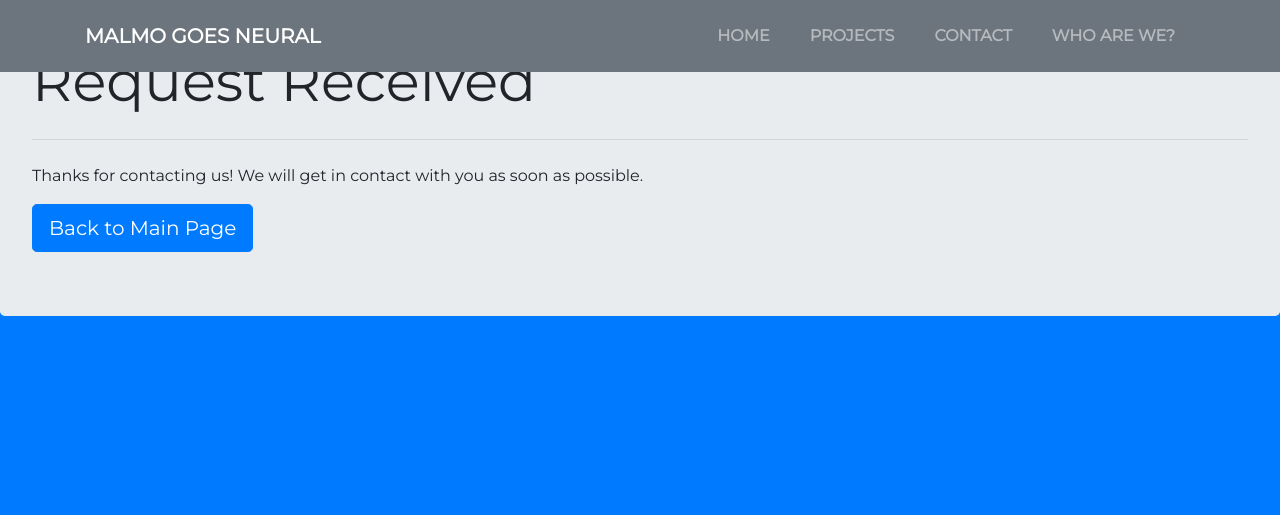
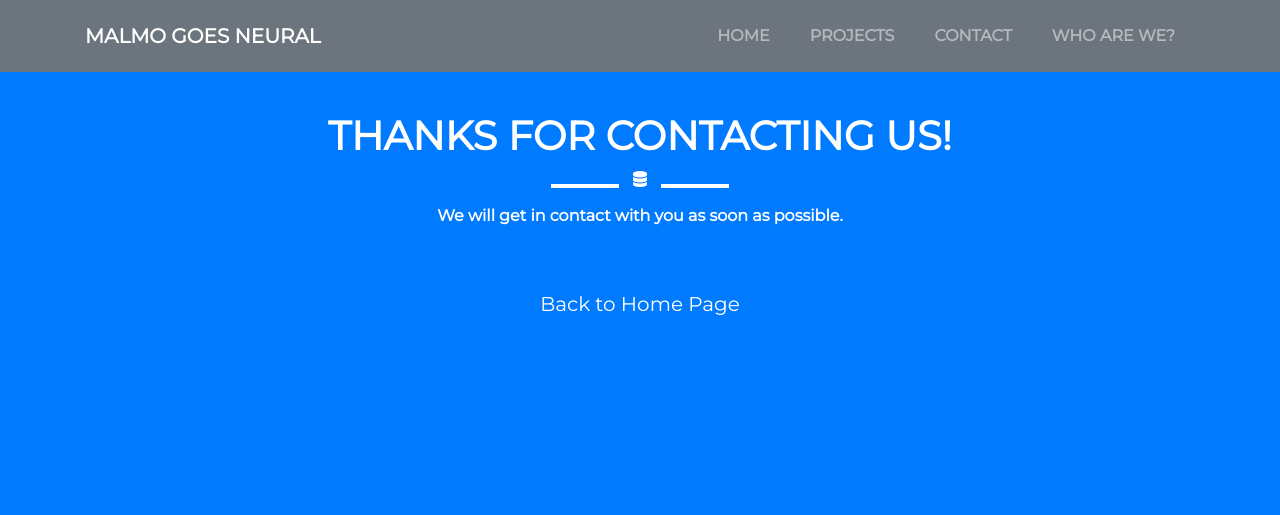
Before and after one commit to JSotres/Malmo-Goes-Neural, a Django app: template templates/main_pages/request_received.html in a window 1280 px wide. Shown: the top 515 px of the page. Run offline with Django 3.2, Linux system fonts and the light colour scheme; the template is opened without the code that fills it, so the values that code supplies are empty; some libraries are stand-ins or nearby versions.

Commit message:
request_received format changed

```diff
--- a/templates/main_pages/request_received.html
+++ b/templates/main_pages/request_received.html
@@ -1,12 +1,31 @@
 {% extends 'base.html' %}
 {% block content %}
 
-<div class="jumbotron pt-5">
-  <h1 class="display-4">Request Received</h1>
-  <hr class="my-4">
-  <p>Thanks for contacting us! We will get in contact with you as soon as possible.</p>
-  <a class="btn btn-primary btn-lg" href="{% url 'home'%}" role="button">Back to Main Page</a>
-</div>
+<header class="jumbotron jumbotron-fluid bg-primary text-white pb-0">
+  <div class="container d-flex align-items-center pt-5 flex-column">
+
+    <h1 class="text-uppercase mb-0"><strong>Thanks for contacting us!</strong></h1>
+
+    <!-- Icon Divider -->
+    <div class="row pt-2">
+      <div class="col"><hr class="custom-divider"></div>
+      <div class="col-auto">
+	<i class="fas fa-database"></i>
+      </div>
+      <div class="col"><hr class="custom-divider"></div>
+    </div>
+    <p><strong>We will get in contact with you as soon as possible.</strong></p>
+
+  </div>
+</header>
+
+<div class="container-fluid pt-1 pb-3">
+    <div class="row text-center">
+      <div class="col-12">
+        <a class="btn btn-primary btn-lg" href="{% url 'home'%}" role="button">Back to Home Page</a>
+      </div>
+    </div>
+  </div>
 
 
 {% endblock content %}
```
